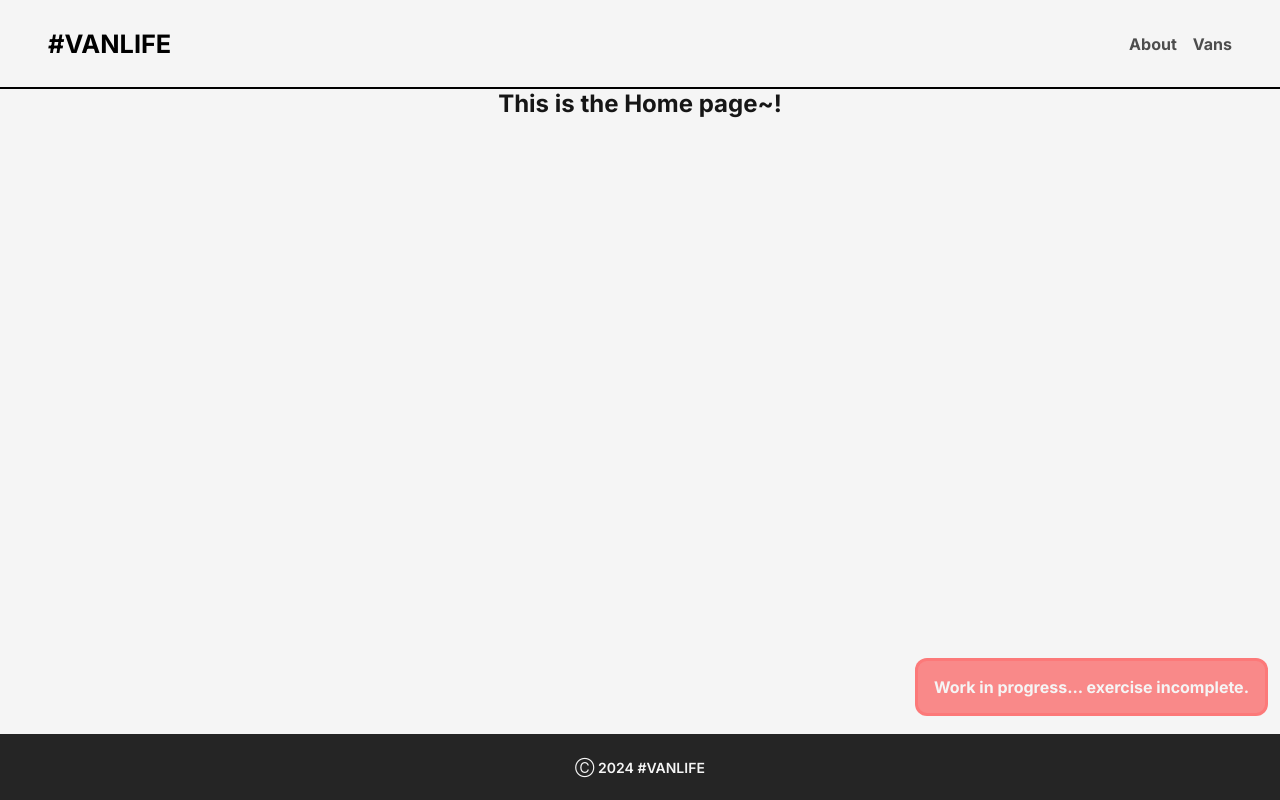
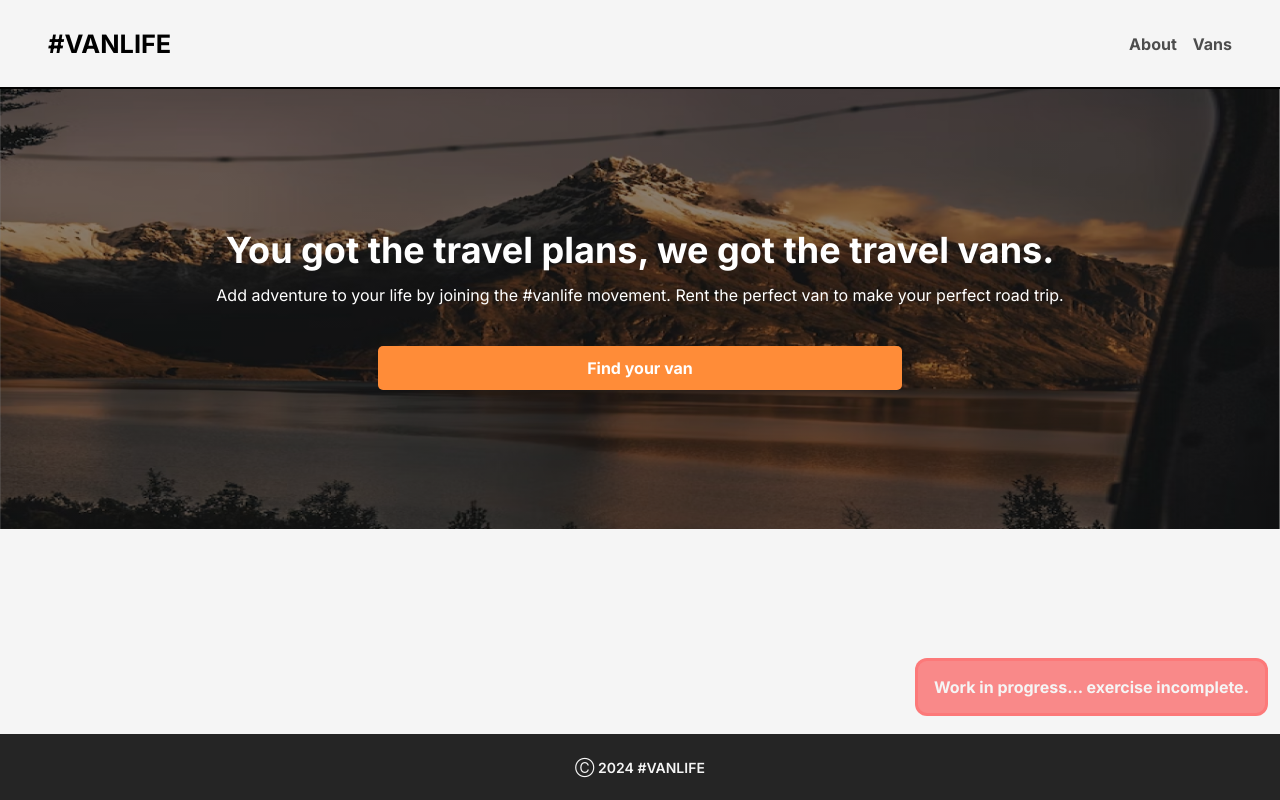
Before and after one commit to MadHapps/Module-11---Van-Life, a React (Vite) app: page / in a window 1280 px wide. Built offline with nearby package versions, Linux system fonts and the light colour scheme.

Commit message:
Updated Home page to match figma design

```diff
--- a/src/pages/Home.jsx
+++ b/src/pages/Home.jsx
@@ -1,9 +1,12 @@
 import "./styling/Home.css";
+import { Link } from "react-router-dom";
 
 export default function Home() {
   return (
-    <>
-      <h2>This is the Home page~!</h2>
-    </>
+    <div className="home-wrapper">
+      <h1>You got the travel plans, we got the travel vans.</h1>
+      <p>Add adventure to your life by joining the #vanlife movement. Rent the perfect van to make your perfect road trip.</p>
+      <Link to="/vans" className="link-button">Find your van</Link>
+    </div>
   );
 }
--- a/src/pages/styling/Home.css
+++ b/src/pages/styling/Home.css
@@ -0,0 +1,47 @@
+.home-wrapper {
+    display: flex;
+    flex-direction: column;
+    align-items: center;
+    justify-content: center;
+    gap: .75em;
+    text-align: start;
+    background: linear-gradient(0deg, rgba(0, 0, 0, 0.46), rgba(0, 0, 0, 0.46)), url("/images/home-hero.png") no-repeat center center;
+    -webkit-background-size: cover;
+    -moz-background-size: cover;
+    -o-background-size: cover;
+    background-size: cover;
+    min-height: 350px;
+    color: white;
+    padding: 45px 23px;
+}
+
+.home-wrapper h1 {
+    font-weight: 700;
+    font-size: 2.25rem;
+    line-height: 42px;
+}
+
+.home-wrapper p {
+    line-height: 24px;
+}
+
+.home-wrapper a {
+    display: inline-block;
+    text-align: center;
+    text-decoration: none;
+    background-color: #FF8C38;
+    border: none;
+    width: 75%;
+    max-width: 480px;
+    margin-top: 27px;
+    padding-block: .75rem;
+    color: white;
+    font-weight: 700;
+    border-radius: 5px;
+    cursor: pointer;
+    transition: transform .1s ease-in-out;
+}
+
+.home-wrapper a:hover {
+    transform: translate(1px, 1px);
+}
```
